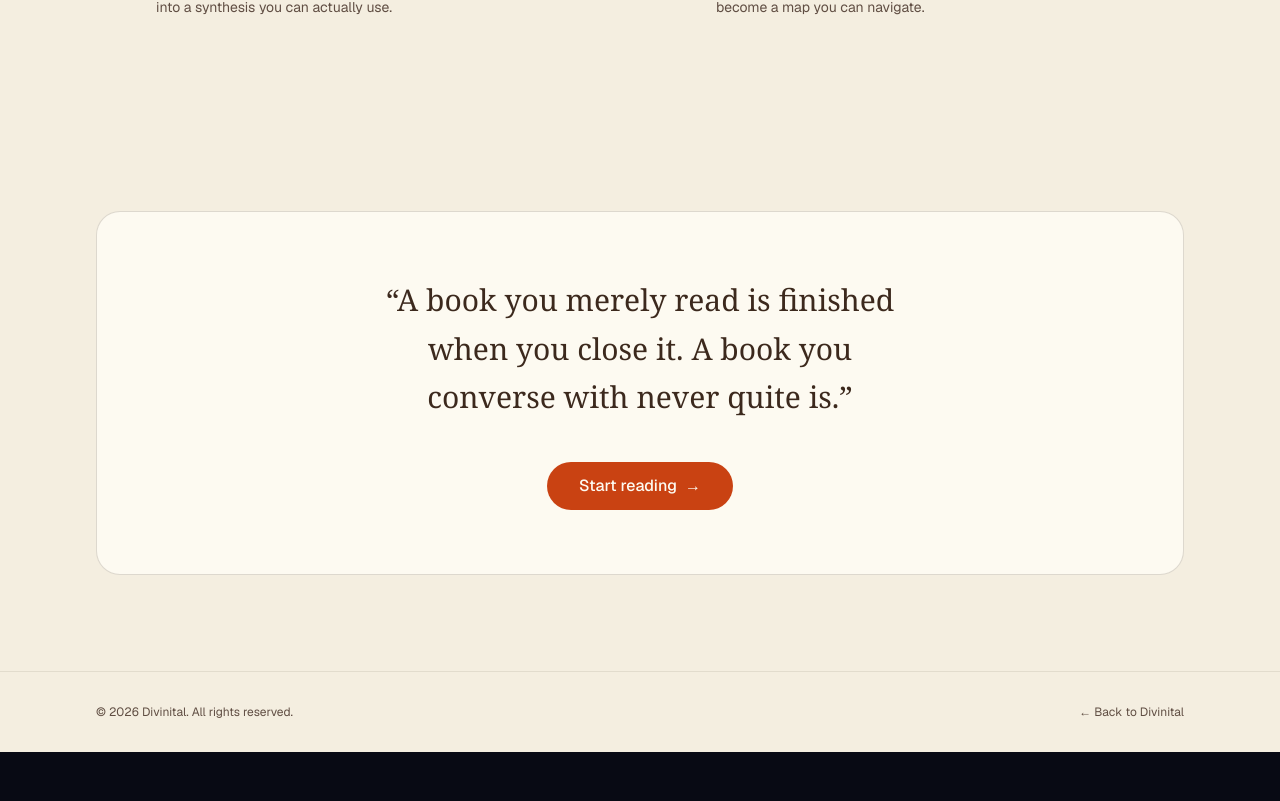
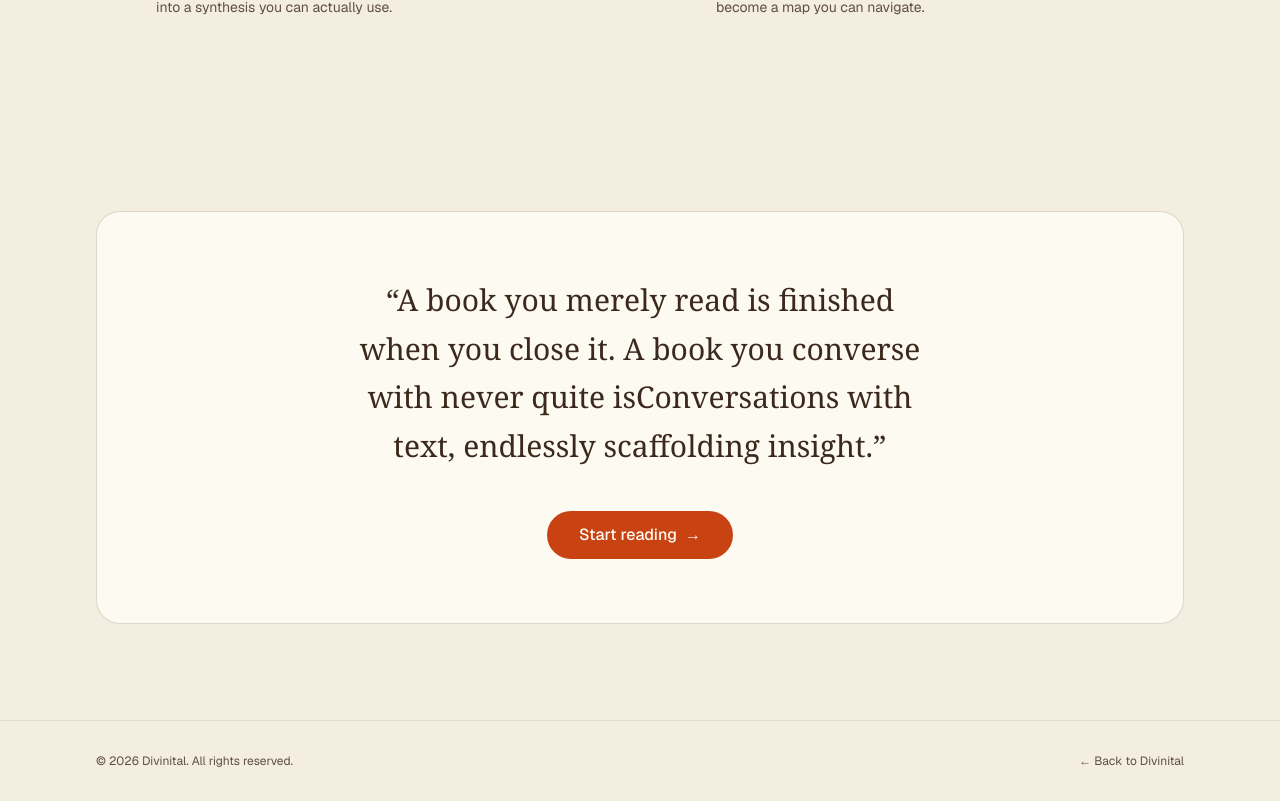
Before and after one commit to BrandonGuergo/Divinital, a Next.js app in the folder apps/web/: page /intralocutor in a window 1280 px wide. Shown: the part 1232-2033 px from the top of the page. Before the commit the page ends 1984 px from the top, so only its background shows below. Built offline with nearby package versions, Linux system fonts and the light colour scheme; no server answers.

Commit message:
Intralocutor quote update, email update

```diff
--- a/apps/web/src/app/intralocutor/page.tsx
+++ b/apps/web/src/app/intralocutor/page.tsx
@@ -237,7 +237,7 @@ export default function IntralocutorPage() {
               />
               <blockquote className="mx-auto max-w-2xl font-serif text-2xl leading-relaxed text-balance sm:text-3xl">
                 &ldquo;A book you merely read is finished when you close it. A book you converse
-                with never quite is.&rdquo;
+                with never quite isConversations with text, endlessly scaffolding insight.&rdquo;
               </blockquote>
               <Button asChild size="lg" className="mt-10">
                 <a href={appUrl}>
--- a/apps/web/src/config/site.ts
+++ b/apps/web/src/config/site.ts
@@ -3,5 +3,5 @@ export const siteConfig = {
   url: process.env.NEXT_PUBLIC_SITE_URL ?? "https://divinital.com",
   description:
     "Divinital is a product studio building a family of focused digital ventures — software crafted with care, shipped with intent.",
-  contactEmail: "hello@divinital.com",
+  contactEmail: "divinital@protonmail.com",
 } as const;
```
